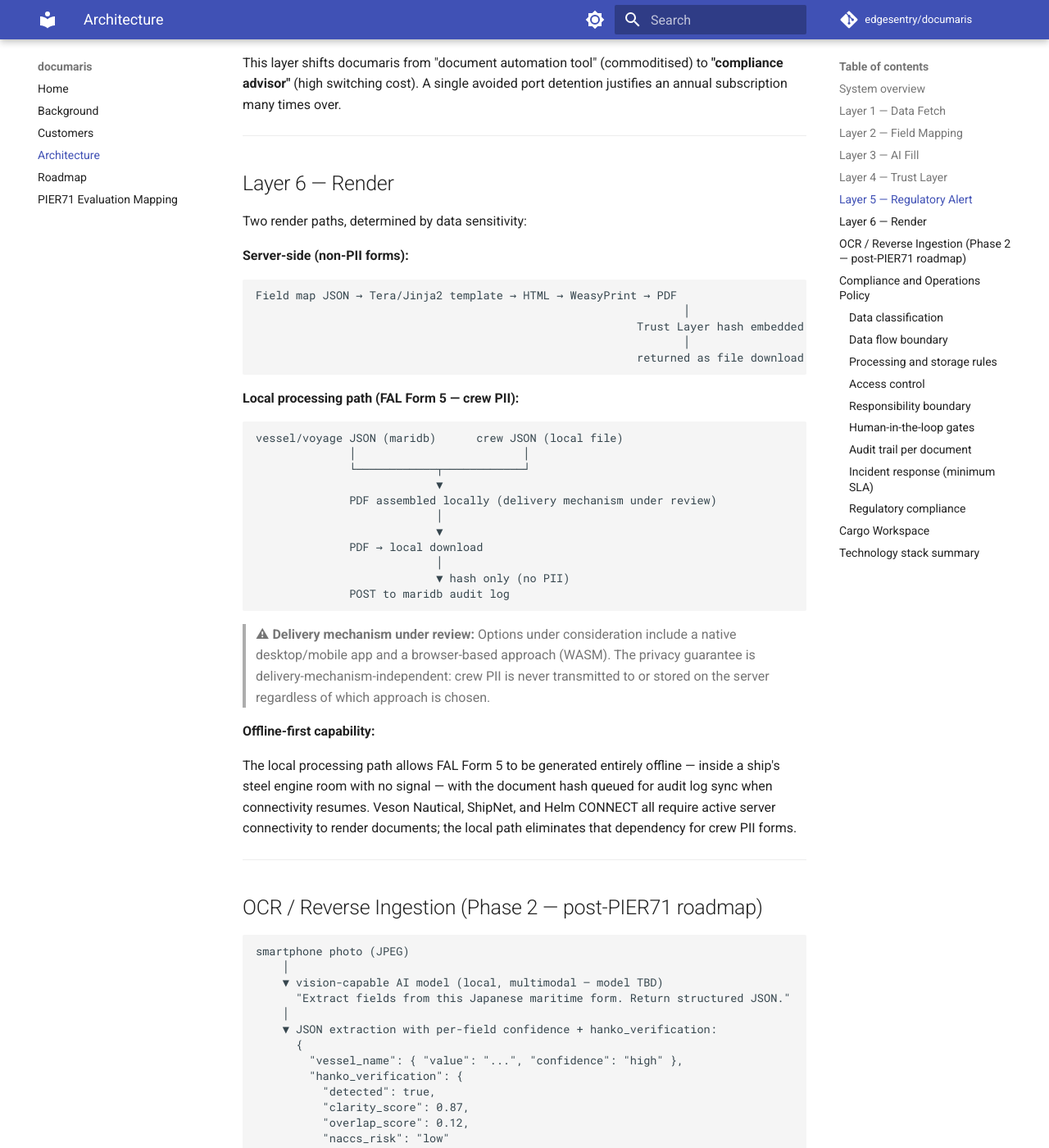
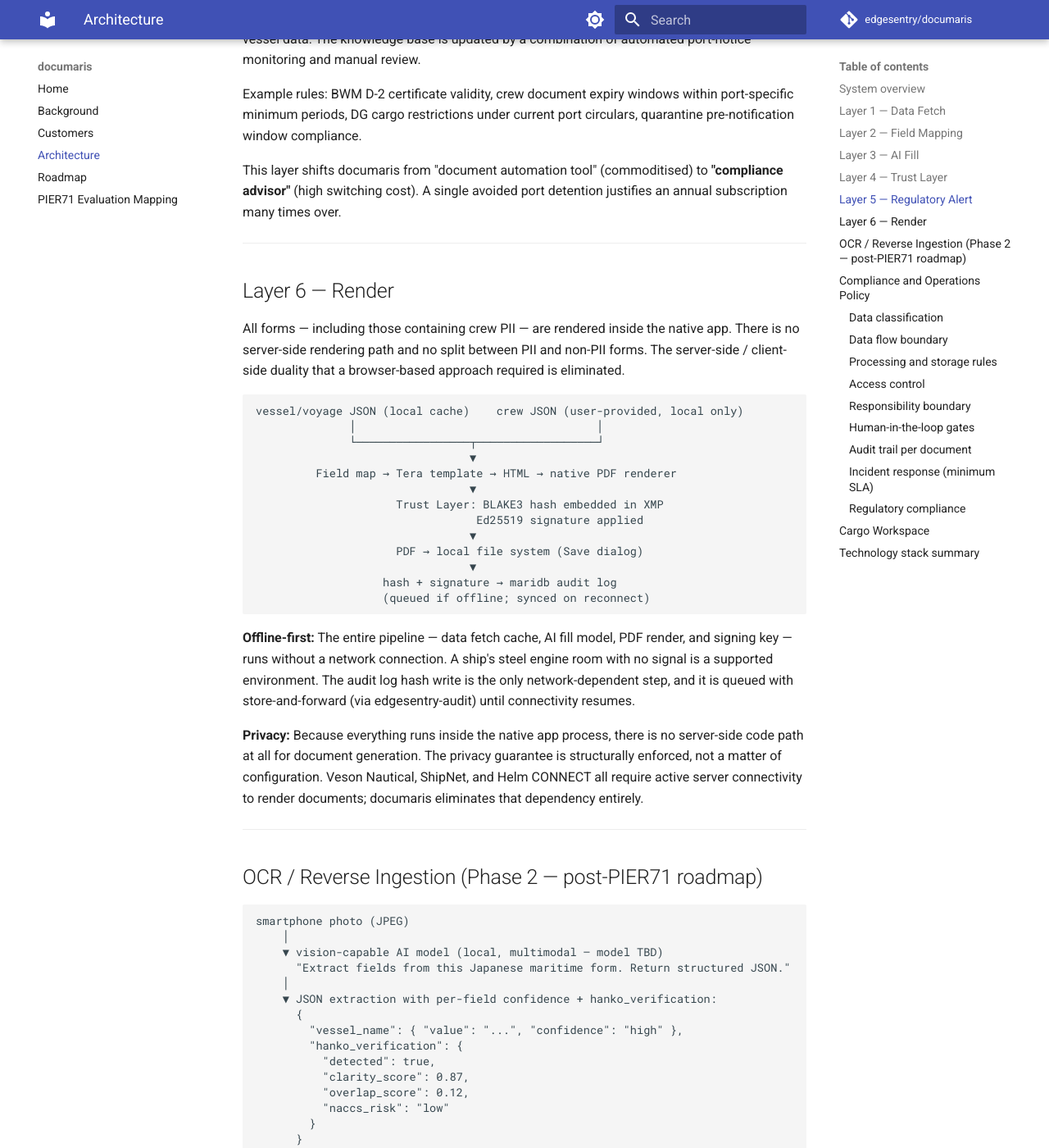
Before and after one commit to edgesentry/documaris, an MkDocs documentation site: the page built from docs/architecture.md, in a window 1280 px wide and 1400 px high, scrolled down 4568 px. Shown: the whole window at 82% size. Built offline with MkDocs 1.6.1 and Material for MkDocs 9.7.7, drawn with Linux system fonts in a browser that asks for light colours; comment, search, counter and statistics services are not loaded; some of the changed text lies outside the part shown.

Commit message:
adopt native app + local OSS model as delivery architecture
Architecture decision: documaris ships as a native desktop app
(macOS / Windows / Linux) running a local Apache 2.0 / MIT AI model.
Data: vessel/voyage/cargo pulled from maridb R2; crew PII supplied
by the user locally inside the app; only BLAKE3 hash transits the network.

architecture.md
- Status header updated; Delivery and Key invariants lines added
- System diagram redrawn: single LOCAL block (native app) + two REMOTE
  blocks (maridb R2 read-only; maridb audit log write-only)
- Layer 1: "loaded client-side in the browser" → "provided by the user
  inside the native app"
- Layer 6: server-side / local split eliminated; single native render
  path for all forms including PII; offline-first and privacy sections
  rewritten to reflect structural (not configuration) guarantee
- OCR section: "browser" → "native app"
- Data flow boundary: rewritten as LOCAL / REMOTE read / REMOTE write
  sections; no documaris server for document processing
- Processing rules: "server-side" removed; only audit log write is remote
- Regulatory compliance: "client-side" → "native app"; Japan APPI note
  updated (local model, no cloud service for PII)
- Tech stack: PDF render unified (single native path); native app delivery
  row added; local cache, audit log sync rows added

roadmap.md
- Delivery line added to header
- Demo principle: "live URL" → "runnable native app build"
- M0: "live URL" → "native app skeleton"; added framework + model
  selection and model download strategy as explicit M0 tasks
- M1 Must: server-side pipeline → native app pipeline; WeasyPrint → native PDF
- M1 Should: WASM path → FAL Form 5 local file path
- M1 Could: PWA Service Worker → offline mode confirmation
- M4: PWA offline → offline demo (network disconnected)
- M5 differentiators: updated wording for native app
- Open questions: WASM delivery and model selection replaced with
  native app framework, model selection, and model distribution questions

Co-Authored-By: Claude Sonnet 4.6 <noreply@anthropic.com>

````diff
--- a/docs/architecture.md
+++ b/docs/architecture.md
@@ -1,43 +1,47 @@
 # documaris — Architecture
 
 - **Date:** 2026-04-26 (updated from 2026-04-24)
-- **Status:** Core design defined; R2 schema contract and PII boundary pending sign-off; AI model selection and local-processing delivery mechanism under review
+- **Status:** Core design defined; R2 schema contract and PII boundary pending sign-off
+- **Delivery:** Native desktop app (macOS / Windows / Linux); local open-source AI model (Apache 2.0 / MIT, model TBD)
+- **Key invariants:** vessel/voyage/cargo data pulled from maridb R2; crew PII supplied by user locally; only BLAKE3 hash transits the network
 
 ---
 
 ## System overview
 
 ```
-                     ┌──────────────────────────────────┐
-                     │               maridb             │
-                     │  vessel · voyage · cargo · events│
-                     │  (ingestion + transformation)    │
-                     └─────────────────┬────────────────┘
-                                       │ Parquet / JSON (DuckLake)
-                                       ▼
-                     ┌──────────────────────────────────┐
-                     │      Cloudflare R2 (DuckLake)    │
-                     │  vessels/   voyages/   cargo/    │
-                     │  events/   (no crew PII)         │
-                     └─────────────────┬────────────────┘
-                                       │ S3-compatible
-                                       ▼
-                     ┌──────────────────────────────────┐
-                     │         documaris pipeline       │
-                     │  1. Data Fetch                   │
-                     │  2. Field Mapping                │
-                     │  3. AI Fill                      │
-                     │  4. Trust Layer                  │
-                     │  5. Regulatory Alert             │
-                     │  6. Render → PDF                 │
-                     └────────────┬───────────┬─────────┘
-                                  │           │
-                      server-side PDF    local PDF
-                      (non-PII forms)    (crew PII — local only)
-                                  │           │
-                                  ▼           ▼
-                            audit log    local download
-                            (hash only)  (no server upload)
+  ┌─────────────────────────────────────────────────────┐
+  │  REMOTE (maridb)                                    │
+  │  vessel · voyage · cargo · events                   │
+  │  → writes to Cloudflare R2 (Parquet / JSON)         │
+  └───────────────────────┬─────────────────────────────┘
+                          │ download on first run / refresh
+                          ▼
+  ┌─────────────────────────────────────────────────────┐
+  │  LOCAL (documaris native app)                       │
+  │                                                     │
+  │  Local cache (maridb R2 snapshot)                   │
+  │    vessels / voyages / cargo / events               │
+  │                             +                       │
+  │  User-provided crew JSON (PII — never leaves app)   │
+  │                             │                       │
+  │            documaris pipeline                       │
+  │   1. Data Fetch  (from local cache)                 │
+  │   2. Field Mapping                                  │
+  │   3. AI Fill  (local OSS model, bundled/downloaded) │
+  │   4. Trust Layer  (BLAKE3 + Ed25519, local key)     │
+  │   5. Regulatory Alert                               │
+  │   6. Render → PDF  (native PDF library)             │
+  │                             │                       │
+  │             PDF → local file system                 │
+  └─────────────────────────────┬───────────────────────┘
+                                │ hash only (no PII, no content)
+                                ▼
+  ┌─────────────────────────────────────────────────────┐
+  │  REMOTE (maridb audit log — append-only)            │
+  │  BLAKE3 hash + Ed25519 signature + generation meta  │
+  │  (queued locally if offline; synced on reconnect)   │
+  └─────────────────────────────────────────────────────┘
 ```
 
 ---
@@ -59,7 +63,7 @@ s3://maridb-bucket/
 
 DuckDB runs in-process (Rust `duckdb` crate, `bundled` feature) to JOIN across Parquet files with a single SQL query and output a flat JSON record. The `object_store` crate (`aws` feature) handles S3-compatible R2 download; swapping to a local file system for development requires no code change.
 
-**Crew PII is never stored in R2.** It is loaded client-side in the browser and never transits the documaris server (see Layer 6 and the privacy boundary section).
+**Crew PII is never stored in R2.** It is provided by the user directly inside the native app and never leaves the local machine (see Layer 6 and the privacy boundary section).
 
 **Key dependencies:**
 ```toml
@@ -176,37 +180,27 @@ This layer shifts documaris from "document automation tool" (commoditised) to **
 
 ## Layer 6 — Render
 
-Two render paths, determined by data sensitivity:
+All forms — including those containing crew PII — are rendered inside the native app. There is no server-side rendering path and no split between PII and non-PII forms. The server-side / client-side duality that a browser-based approach required is eliminated.
 
-**Server-side (non-PII forms):**
 ```
-Field map JSON → Tera/Jinja2 template → HTML → WeasyPrint → PDF
-                                                                │
-                                                         Trust Layer hash embedded
-                                                                │
-                                                         returned as file download
+vessel/voyage JSON (local cache)    crew JSON (user-provided, local only)
+              │                                    │
+              └─────────────────┬──────────────────┘
+                                ▼
+         Field map → Tera template → HTML → native PDF renderer
+                                ▼
+                     Trust Layer: BLAKE3 hash embedded in XMP
+                                 Ed25519 signature applied
+                                ▼
+                     PDF → local file system (Save dialog)
+                                ▼
+                   hash + signature → maridb audit log
+                   (queued if offline; synced on reconnect)
 ```
 
-**Local processing path (FAL Form 5 — crew PII):**
-```
-vessel/voyage JSON (maridb)      crew JSON (local file)
-              │                         │
-              └────────────┬────────────┘
-                           ▼
-              PDF assembled locally (delivery mechanism under review)
-                           │
-                           ▼
-              PDF → local download
-                           │
-                           ▼ hash only (no PII)
-              POST to maridb audit log
-```
+**Offline-first:** The entire pipeline — data fetch cache, AI fill model, PDF render, and signing key — runs without a network connection. A ship's steel engine room with no signal is a supported environment. The audit log hash write is the only network-dependent step, and it is queued with store-and-forward (via edgesentry-audit) until connectivity resumes.
 
-> **⚠ Delivery mechanism under review:** Options under consideration include a native desktop/mobile app and a browser-based approach (WASM). The privacy guarantee is delivery-mechanism-independent: crew PII is never transmitted to or stored on the server regardless of which approach is chosen.
-
-**Offline-first capability:**
-
-The local processing path allows FAL Form 5 to be generated entirely offline — inside a ship's steel engine room with no signal — with the document hash queued for audit log sync when connectivity resumes. Veson Nautical, ShipNet, and Helm CONNECT all require active server connectivity to render documents; the local path eliminates that dependency for crew PII forms.
+**Privacy:** Because everything runs inside the native app process, there is no server-side code path at all for document generation. The privacy guarantee is structurally enforced, not a matter of configuration. Veson Nautical, ShipNet, and Helm CONNECT all require active server connectivity to render documents; documaris eliminates that dependency entirely.
 
 ---
 
@@ -229,7 +223,7 @@ smartphone photo (JPEG)
         }
       }
     │
-    ▼ Intermediate JSON review UI (browser)
+    ▼ Intermediate JSON review UI (native app)
       All fields editable; low-confidence fields highlighted
       Hanko-Confidence Score meter + NACCS risk indicator
       "Confirm and proceed" gate before NACCS format conversion
@@ -254,18 +248,27 @@ The **Hanko-Confidence Score** (0.0–1.0) detects the presence, clarity, and te
 ### Data flow boundary
 
 ```
-TRUSTED ZONE (server):   Class B/C — vessel, voyage, cargo, regulatory KB, audit records
+LOCAL (documaris native app):
+  ├─ Class A (PII)     — crew data supplied by user; never transmitted
+  ├─ Class B/C         — vessel/voyage/cargo pulled from maridb R2, cached locally
+  ├─ AI model          — bundled/downloaded; runs fully offline
+  ├─ Regulatory KB     — bundled; updated via app update mechanism
+  └─ PDF output        — written to local file system only
 
-PII ZONE (local-only):   Class A — crew names, passport numbers, DOB
-                          loaded from local file; processed locally
-                          only hash transits to server — no Class A code path on server
+REMOTE read (maridb R2, S3-compatible):
+  └─ vessel/voyage/cargo Parquet — downloaded on first run and on refresh;
+     no PII ever stored here
+
+REMOTE write (maridb audit log, append-only):
+  └─ BLAKE3 hash + Ed25519 signature + generation metadata
+     (no document content; no PII; queued locally if offline)
 ```
 
 ### Processing and storage rules
 
-- **Class A** is processed locally only. It is never transmitted to or persisted on the documaris server. No Class A code path exists on the server — verifiable by code inspection.
-- **Class B / C** may be processed server-side for document generation and compliance checking.
-- The server stores only hash-only audit artifacts (BLAKE3 hash, Ed25519 signature, generation metadata — no document content).
+- **Class A** is processed inside the native app only. It is never transmitted to any remote system. No network call contains Class A data — verifiable by code inspection.
+- **Class B / C** is downloaded from maridb R2 and processed locally inside the app. It is not re-uploaded to any documaris server.
+- The only remote write is the audit log entry: BLAKE3 hash + Ed25519 signature + generation metadata. No document content is stored remotely.
 
 ### Access control
 
@@ -323,9 +326,9 @@ Retrievable via `GET /audit/verify?hash=<blake3_hex>`.
 
 | Regulation | Mechanism |
 |---|---|
-| Singapore PDPA | Class A processed client-side only; no cross-border transfer to documaris servers |
-| Japan APPI | Same client-side processing; Claude API OCR (Phase 2) conditional on Anthropic Data Processing Agreement |
-| GDPR (EU-flagged vessels) | Client-side processing satisfies data minimisation; no Class A data stored server-side |
+| Singapore PDPA | Class A processed inside native app only; no cross-border transfer of PII; no documaris server receives crew data |
+| Japan APPI | Same local processing; Phase 2 OCR runs a local model — no PII transmitted to any cloud service |
+| GDPR (EU-flagged vessels) | Local processing satisfies data minimisation; no Class A data stored or transmitted |
 
 This policy defines data classification, retention periods, role-based approval gates, audit log contents, and incident response SLAs as implementation requirements — making compliance posture operationally auditable rather than a matter of declaration.
 
@@ -356,17 +359,18 @@ One `Cargo.lock` for the entire repo; all products share dependency versions.
 
 | Component | Technology |
 |---|---|
-| Backend pipeline | Rust (`documaris-core` + `documaris-cli` crates); Python FastAPI for rapid prototype |
-| AI fill — text | Local open-source model (Apache 2.0 / MIT licence, model TBD) via `LlmProvider` trait |
+| App delivery | Native desktop app (macOS / Windows / Linux); distributable installer |
+| Core pipeline | Rust (`documaris-core` + `documaris-cli` crates) |
+| AI fill — text | Local open-source model, Apache 2.0 / MIT licence (model TBD); bundled or downloaded on first run; runs fully offline via `LlmProvider` trait |
 | AI fill — vision / OCR (Phase 2) | Local multimodal model (model TBD) |
-| PDF render — server | WeasyPrint (HTML/CSS → PDF) |
-| PDF render — local (crew PII) | Delivery mechanism under review (native app or WASM) |
-| Template engine | Tera (Rust) / Jinja2 (Python) — same syntax |
+| PDF render | Native PDF library (all forms, including PII; single render path) |
+| Template engine | Tera (Rust) |
 | Document hashing + signing | `edgesentry-audit` path dep — BLAKE3 + Ed25519 |
-| Data fetch | `object_store` crate, `aws` feature (S3-compatible R2) |
+| Data fetch | `object_store` crate, `aws` feature (S3-compatible R2 download) |
 | In-process query | DuckDB (`duckdb` crate, `bundled` feature) |
-| Regulatory KB | JSON per port + LLM eval at generation time |
-| Offline-first | Local processing path (implementation TBD) |
+| Local data cache | App-local directory; vessel/voyage/cargo Parquet snapshots from R2 |
+| Regulatory KB | JSON per port, bundled with app; AI eval at generation time |
+| Audit log sync | edgesentry-audit store-and-forward; queued locally when offline |
 | Data lake | Cloudflare R2 (S3-compatible; maridb writes, documaris reads) |
 
 ---
````
Also changed, not shown: docs/roadmap.md (+21 -18 lines).
